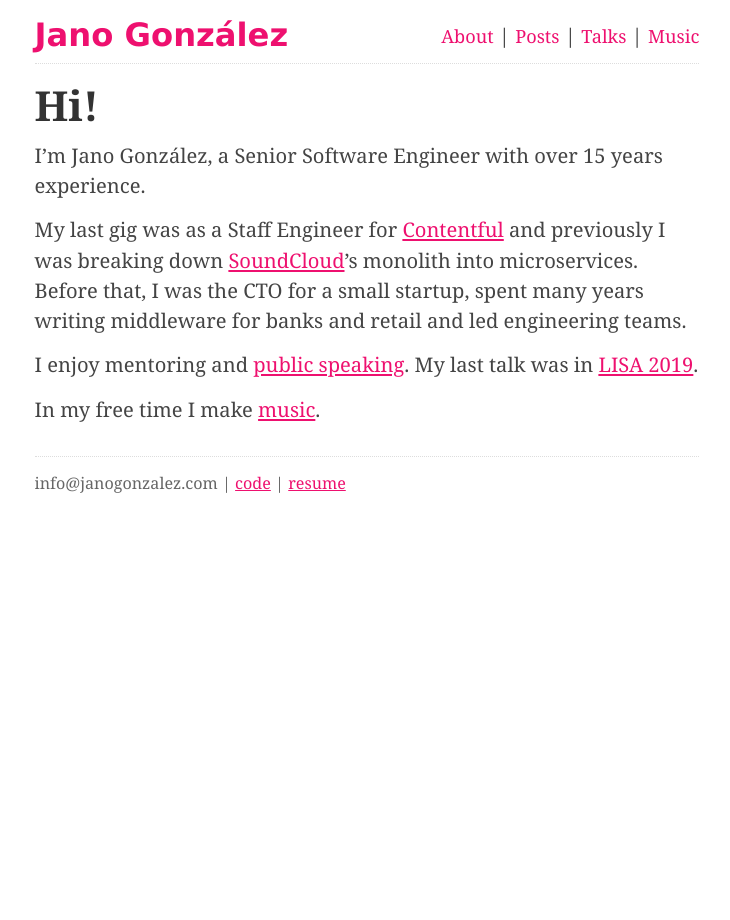
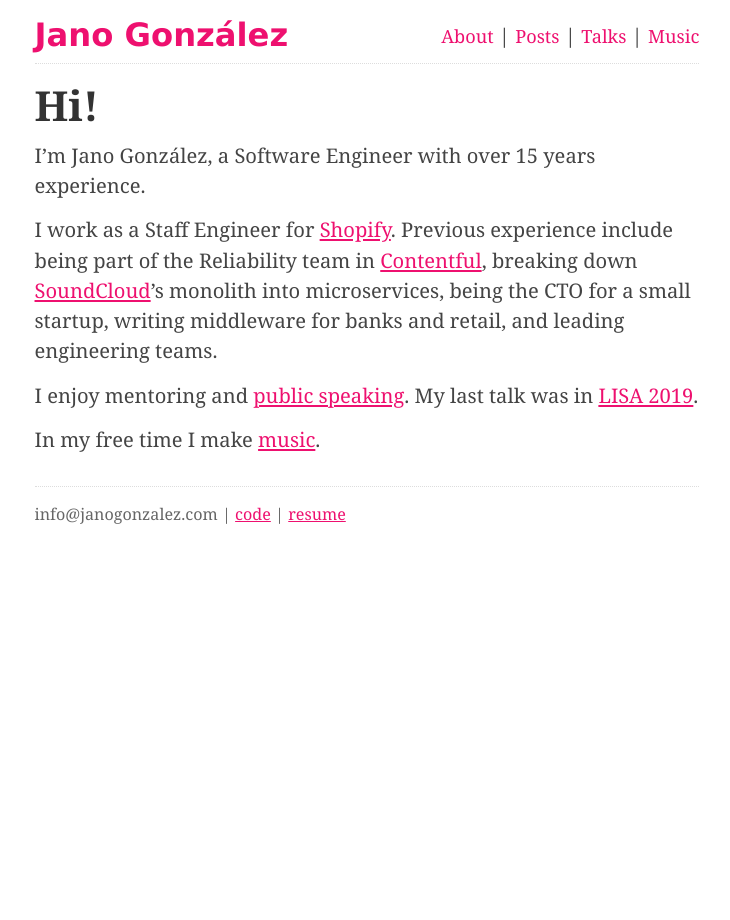
Before and after one commit to janogonzalez/janogonzalez.github.io, a Jekyll site: the page built from about.md, in a window 1280 px wide. Shown: the whole page, without its empty margins (273-1003 px from the left). Built offline with Jekyll 4.4.1, drawn with Linux system fonts in a browser that asks for light colours.

Commit message:
Update experience

```diff
--- a/about.md
+++ b/about.md
@@ -4,19 +4,20 @@ title: About
 ---
 # Hi!
 
-I'm Jano González, a Senior Software Engineer with over 15 years experience.
+I'm Jano González, a Software Engineer with over 15 years experience.
 
-My last gig was as a Staff Engineer for [Contentful][contentful] and previously
-I was breaking down [SoundCloud][soundcloud]'s monolith into microservices.
-Before that, I was the CTO for a small startup, spent many years writing
-middleware for banks and retail and led engineering teams.
+I work as a Staff Engineer for [Shopify][shopify]. Previous experience include
+being part of the Reliability team in [Contentful][contentful], breaking down
+[SoundCloud][soundcloud]'s monolith into microservices, being the CTO for a
+small startup, writing middleware for banks and retail, and leading engineering
+teams.
 
 I enjoy mentoring and [public speaking](/talks). My last talk was in
 [LISA 2019][lisa].
 
-In my free time I make [music][music].
+In my free time I make [music](/music).
 
+[shopify]: https://shopify.com
 [contentful]: https://contentful.com
 [soundcloud]: https://soundcloud.com
 [lisa]: https://www.usenix.org/conference/lisa19/presentation/gonzalez
-[music]: https://soundcloud.com/janogonzalez
```
Also changed, not shown: index.md (+1 -1 lines), 1 other file.
